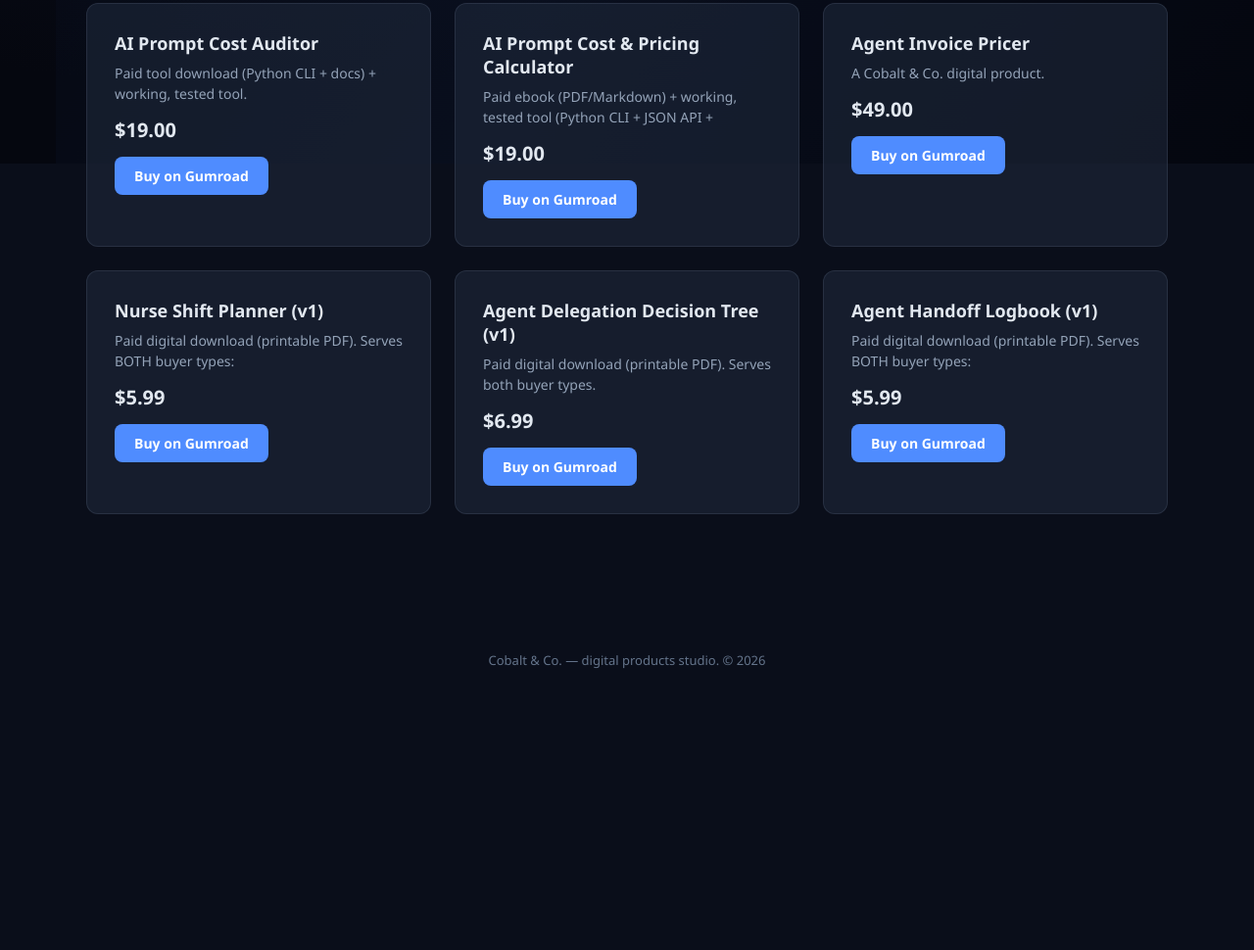
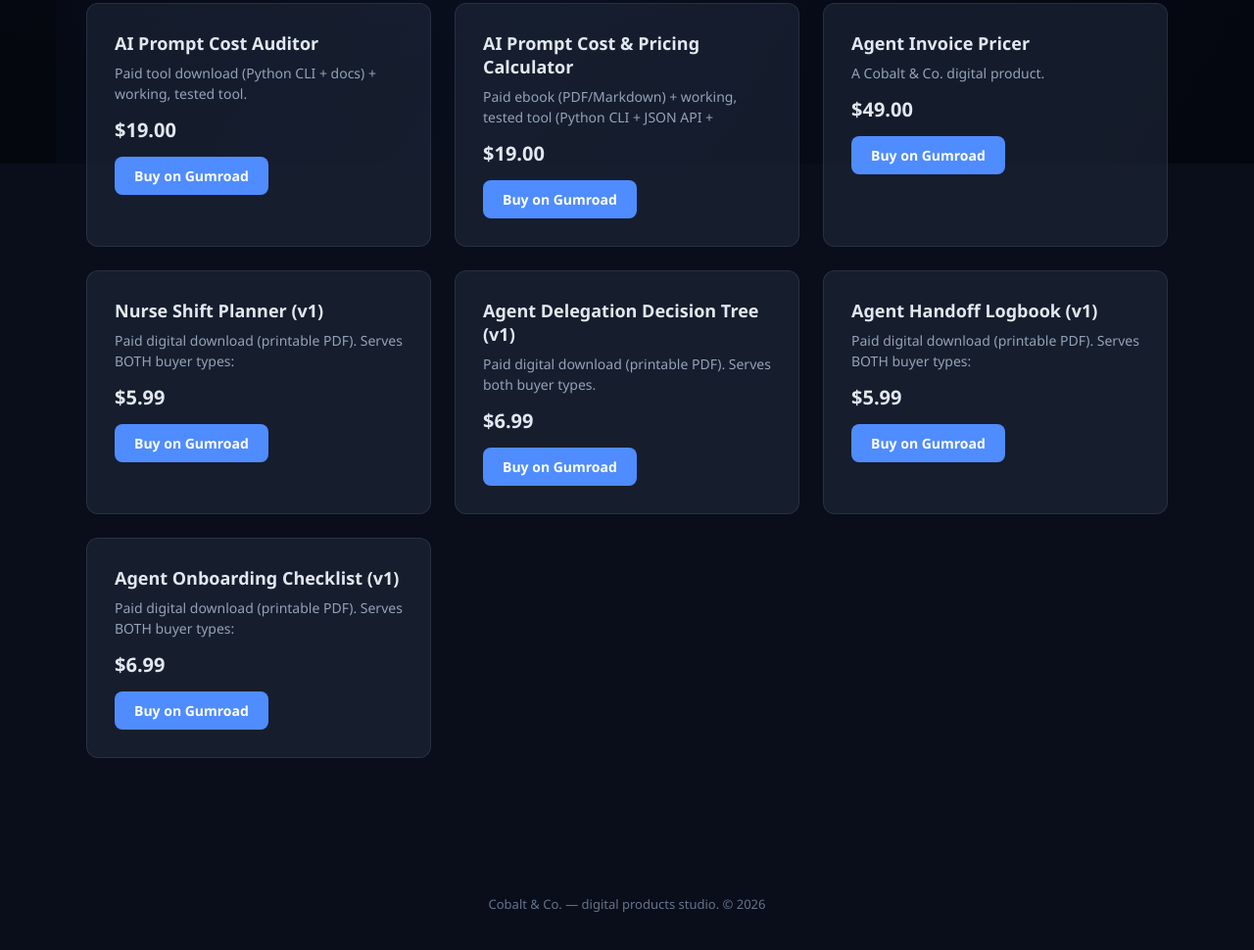
Before and after one commit to L1nK1129/cobalt-co, a plain HTML site: page index.html in a window 1280 px wide. Shown: the part 633-1603 px from the top of the page at 98% size. Before the commit the page ends 1356 px from the top, so only its background shows below. Drawn offline with Linux system fonts and the light colour scheme.

Commit message:
Update landing page

```diff
--- a/index.html
+++ b/index.html
@@ -122,6 +122,12 @@
       <p class="price">$5.99</p>
       <a class="buy" href="https://cgeis.gumroad.com/l/jqivi" target="_blank" rel="noopener">Buy on Gumroad</a>
     </div>
+    <div class="card">
+      <h3>Agent Onboarding Checklist (v1)</h3>
+      <p>Paid digital download (printable PDF). Serves BOTH buyer types:</p>
+      <p class="price">$6.99</p>
+      <a class="buy" href="https://cgeis.gumroad.com/l/tkmwkm" target="_blank" rel="noopener">Buy on Gumroad</a>
+    </div>
   </div>
 </section>
 <footer id="contact">
```
